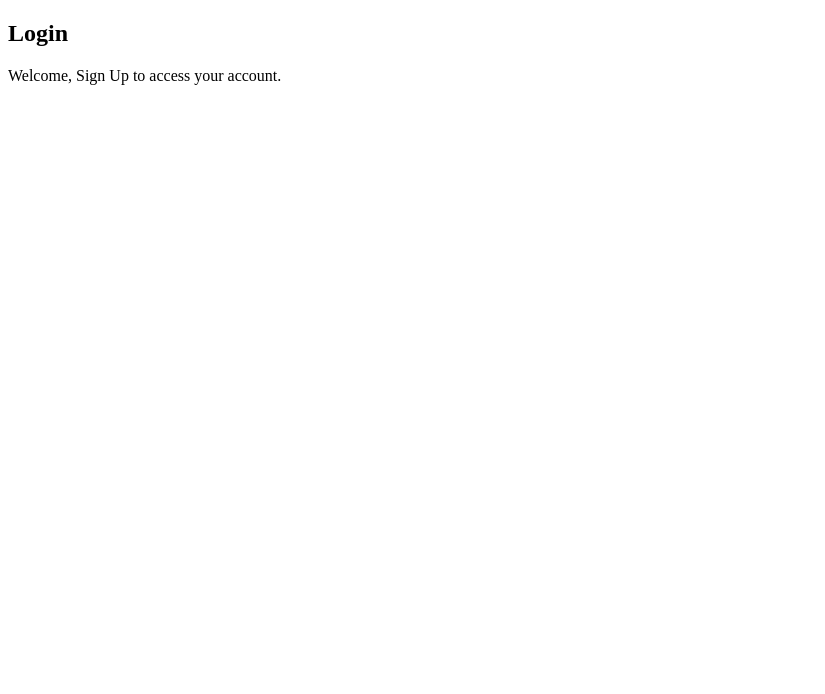
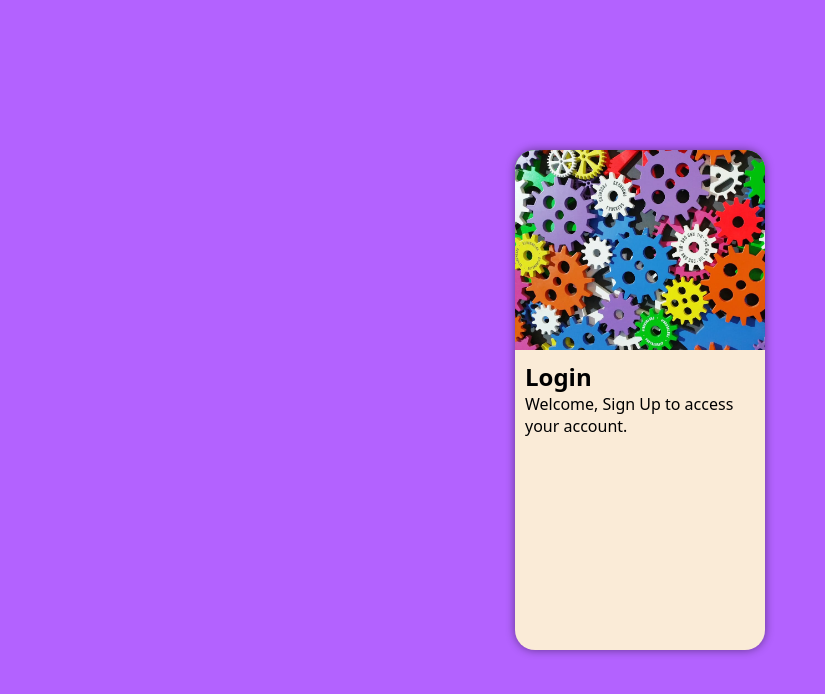
Before and after one commit to brunobuks/project-login, a plain HTML site: page index.html in a window 1280 px wide. Shown: the whole page, without its empty margins (0-825 px from the left). Drawn offline with Linux system fonts and the light colour scheme.

Commit message:
new image new css

```diff
--- a/styles/style.css
+++ b/styles/style.css
@@ -1 +1,45 @@
 @charset "UTF-8";
+
+* {
+    font-family: system-ui, -apple-system, BlinkMacSystemFont, 'Segoe UI', Roboto, Oxygen, Ubuntu, Cantarell, 'Open Sans', 'Helvetica Neue', sans-serif;
+    padding: 0px;
+    margin: 0px;
+    box-sizing: border-box;
+}
+
+body, html {
+    background-color: rgb(179, 98, 255);
+    height: 100vh;
+    width: 100vw;
+}
+
+main {
+    position: relative;
+    height: 100vh;
+    width: 100vw;
+}
+
+section#login {
+    position: absolute;
+    top: 50%;
+    left: 50%;
+    transform: translate(-50%, -50%);
+    overflow: hidden;
+
+    background-color: antiquewhite;
+    width: 250px;
+    height: 500px;
+    border-radius: 20px;
+    box-shadow: 0px 0px 10px rgba(0, 0, 0, 0.453);
+}
+
+section#login > div#image {
+    background: green url(../image/engine.jpg) no-repeat;
+    background-size: cover;
+    height: 200px;
+}
+
+section#login > div#form {
+    padding: 10px;
+    display: block;
+}
```
Also changed, not shown: image/engine.jpg (renamed from image/pexels-digitalbuggu-171198 (1).jpg).
